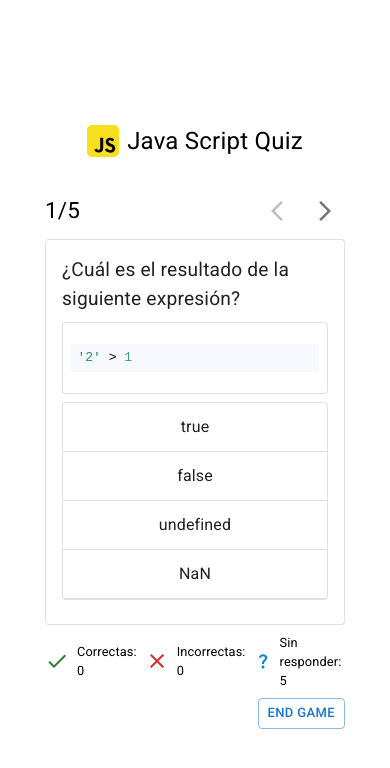
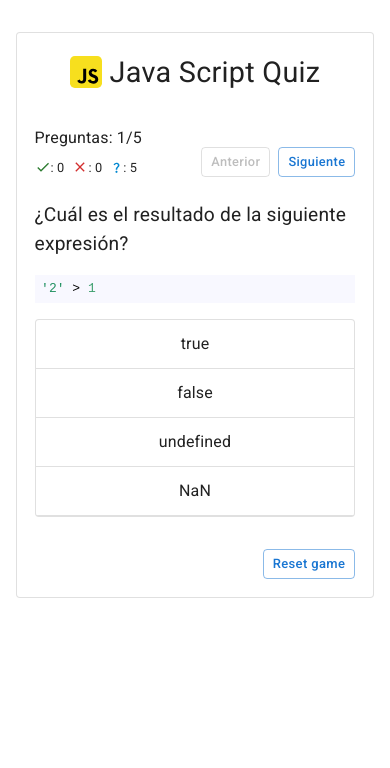
Before and after one commit to roisnelgithub/javascript-quiz, a React (Vite) app: page / in a window 390 px wide. Both pictures are taken after a click on the button "¡COMENZAR!". Shown: the top 768 px of the page. Built offline with nearby package versions, Linux system fonts and the light colour scheme.

Commit message:
Improved UI and added responsive design.

```diff
--- a/src/App.tsx
+++ b/src/App.tsx
@@ -1,28 +1,19 @@
-import { Container, Stack } from "@mui/material";
+import { Card, Container, Stack } from "@mui/material";
 import { useQuestionsStore } from "./store/questions";
-import HeaderQuiz from "./components/header/HeaderQuiz";
 import StartScreen from "./screens/start-screen/StartScreen";
 import GameScreen from "./screens/game-screen/GameScreen";
+import HeaderQuiz from "./components/header/HeaderQuiz";
 
 function App() {
   const questions = useQuestionsStore((store) => store.questions);
   return (
-    <Container
-      maxWidth="xs"
-      sx={{
-        display: "flex",
-        flexDirection: "column",
-        placeContent: "center",
-        placeItems: "center",
-        height: "100vh",
-      }}
-    >
-      <Stack direction="column" spacing={3}>
-        <header>
+    <Container maxWidth="xs" sx={{ mt: "2rem" }}>
+      <Card variant="outlined" sx={{ p: { xs: "0.6rem", sm: "1rem" } }}>
+        <Stack direction="column" spacing={2} alignItems={"center"}>
           <HeaderQuiz />
-        </header>
-        <main>{questions.length > 0 ? <GameScreen /> : <StartScreen />}</main>
-      </Stack>
+          {questions.length > 0 ? <GameScreen /> : <StartScreen />}
+        </Stack>
+      </Card>
     </Container>
   );
 }
--- a/src/components/header/HeaderQuiz.tsx
+++ b/src/components/header/HeaderQuiz.tsx
@@ -1,17 +1,12 @@
-import { Stack, Typography } from "@mui/material";
+import { Stack, Typography, useMediaQuery } from "@mui/material";
 import JavaScriptLogo from "../javascript-logo/JavaScriptLogo";
 
 const HeaderQuiz = () => {
+  const matches = useMediaQuery("(min-width:380px)");
   return (
-    <Stack
-      direction="row"
-      spacing={1}
-      justifyContent={"center"}
-      alignContent={"center"}
-      p={1}
-    >
+    <Stack direction="row" spacing={1} p={1}>
       <JavaScriptLogo width={32} height={32} />
-      <Typography fontSize={{ xs: "1.5rem", sm: "1.8rem" }}>
+      <Typography fontSize={matches ? "1.8rem" : "1.7rem"}>
         Java Script Quiz
       </Typography>
     </Stack>
--- a/src/screens/game-screen/GameScreen.tsx
+++ b/src/screens/game-screen/GameScreen.tsx
@@ -1,19 +1,48 @@
-import { Box, Stack } from "@mui/material";
+import { Box, Button, Grid, Stack } from "@mui/material";
 import { useQuestionsStore } from "../../store/questions";
 import Question from "./components/Question";
 import Navigation from "./components/Navigation";
-import Footer from "./components/Footer";
+import Summary from "./components/Summary";
 
 const GameScreen = () => {
   const questions = useQuestionsStore((store) => store.questions);
   const currentQuestion = useQuestionsStore((store) => store.currentQuestion);
+  const resetGame = useQuestionsStore((store) => store.resetGame);
   const question = questions[currentQuestion];
   return (
-    <Box sx={{ width: { xs: "300px", sm: "350px" } }}>
-      <Stack direction="column" spacing={1}>
-        <Navigation />
-        <Question question={question} />
-        <Footer />
+    <Box
+      sx={{
+        width: { xs: "100%" },
+      }}
+    >
+      <Stack direction="column" spacing={2}>
+        <Grid container p={1} rowGap={3}>
+          <Grid item xs={6}>
+            <Summary />
+          </Grid>
+          <Grid item xs={6}>
+            <Stack
+              direction={"column-reverse"}
+              alignItems={"flex-end"}
+              sx={{ height: "100%" }}
+            >
+              <Navigation />
+            </Stack>
+          </Grid>
+          <Grid item xs={12}>
+            <Question question={question} />
+          </Grid>
+        </Grid>
+        <Stack direction={"row"} justifyContent={"flex-end"} p={"0.5rem"}>
+          <Button
+            variant="outlined"
+            onClick={resetGame}
+            size="small"
+            sx={{ maxWidth: "120px", textTransform: "none" }}
+          >
+            Reset game
+          </Button>
+        </Stack>
       </Stack>
     </Box>
   );
--- a/src/screens/game-screen/components/Footer.tsx
+++ /dev/null
@@ -1,36 +0,0 @@
-import { Button, Stack, Typography } from "@mui/material";
-import CloseIcon from "@mui/icons-material/Close";
-import CheckIcon from "@mui/icons-material/Check";
-import QuestionMarkIcon from "@mui/icons-material/QuestionMark";
-import { useQuestionData } from "../../../hooks/useQuestionData";
-import { useQuestionsStore } from "../../../store/questions";
-
-const Footer = () => {
-  const { correct, incorrect, unanswered } = useQuestionData();
-  const resetGame = useQuestionsStore((state) => state.resetGame);
-
-  return (
-    <Stack direction="column" spacing={1}>
-      <Stack direction="row" spacing={1} alignItems={"center"}>
-        <CheckIcon color="success" />
-        <Typography fontSize={"0.8rem"}>Correctas: {correct}</Typography>
-        <CloseIcon color="error" />
-        <Typography fontSize={"0.8rem"}>Incorrectas: {incorrect}</Typography>
-        <QuestionMarkIcon color="info" sx={{ fontSize: "18px" }} />
-        <Typography fontSize={"0.8rem"}>Sin responder: {unanswered}</Typography>
-      </Stack>
-      <Stack direction="row-reverse">
-        <Button
-          variant="outlined"
-          size="small"
-          sx={{ maxWidth: "100px" }}
-          onClick={resetGame}
-        >
-          End Game
-        </Button>
-      </Stack>
-    </Stack>
-  );
-};
-
-export default Footer;
--- a/src/screens/game-screen/components/Navigation.tsx
+++ b/src/screens/game-screen/components/Navigation.tsx
@@ -1,27 +1,42 @@
+import { Button, Stack, useMediaQuery } from "@mui/material";
+import { useQuestionsStore } from "../../../store/questions";
 import { ArrowBackIosNew, ArrowForwardIos } from "@mui/icons-material";
-import { IconButton, Stack, Typography } from "@mui/material";
-import { useQuestionsStore } from "../../../store/questions";
 
 const Navigation = () => {
+  const matches = useMediaQuery("(min-width:380px)");
   const questions = useQuestionsStore((state) => state.questions);
   const currentQuestion = useQuestionsStore((state) => state.currentQuestion);
   const nextQuestion = useQuestionsStore((state) => state.nextQuestion);
   const previousQuestion = useQuestionsStore((state) => state.previousQuestion);
   return (
-    <Stack direction="row" justifyContent="space-between" alignItems={"center"}>
-      <Typography fontSize={"1.4rem"}>
-        {currentQuestion + 1}/{questions.length}
-      </Typography>
+    <Stack direction="row">
       <Stack direction="row" spacing={1}>
-        <IconButton onClick={previousQuestion} disabled={currentQuestion === 0}>
-          <ArrowBackIosNew />
-        </IconButton>
-        <IconButton
+        <Button
+          size="small"
+          variant="outlined"
+          onClick={previousQuestion}
+          disabled={currentQuestion === 0}
+          sx={{
+            textTransform: "none",
+            fontSize: "0.8rem",
+            minWidth: matches ? "64px" : "35px",
+          }}
+        >
+          {matches ? "Anterior" : <ArrowBackIosNew />}
+        </Button>
+        <Button
+          size="small"
+          variant="outlined"
           onClick={nextQuestion}
           disabled={currentQuestion === questions.length - 1}
+          sx={{
+            textTransform: "none",
+            fontSize: "0.8rem",
+            minWidth: matches ? "64px" : "35px",
+          }}
         >
-          <ArrowForwardIos />
-        </IconButton>
+          {matches ? " Siguiente" : <ArrowForwardIos />}
+        </Button>
       </Stack>
     </Stack>
   );
--- a/src/screens/game-screen/components/Question.tsx
+++ b/src/screens/game-screen/components/Question.tsx
@@ -1,6 +1,5 @@
 import {
   Card,
-  CardContent,
   List,
   ListItem,
   ListItemButton,
@@ -35,15 +34,12 @@
   };
 
   return (
-    <Card variant="outlined">
-      <CardContent>
-        <Stack spacing={1}>
+    <Stack spacing={2}>
       <Typography fontSize={"1.2rem"}>{question.question}</Typography>
-          <Card variant="outlined" sx={{ p: "8px" }}>
+
       <SyntaxHighlighter language="javascript" style={docco}>
         {question.code}
       </SyntaxHighlighter>
-          </Card>
       <List disablePadding>
         <Card variant="outlined">
           {question.answers.map((answer, index) => (
@@ -65,8 +61,6 @@
         </Card>
       </List>
     </Stack>
-      </CardContent>
-    </Card>
   );
 };
 
--- /dev/null
+++ b/src/screens/game-screen/components/Summary.tsx
@@ -0,0 +1,36 @@
+import { Stack, Typography } from "@mui/material";
+import CloseIcon from "@mui/icons-material/Close";
+import CheckIcon from "@mui/icons-material/Check";
+import QuestionMarkIcon from "@mui/icons-material/QuestionMark";
+import { useQuestionData } from "../../../hooks/useQuestionData";
+import { useQuestionsStore } from "../../../store/questions";
+
+const Summary = () => {
+  const { correct, incorrect, unanswered } = useQuestionData();
+  const questions = useQuestionsStore((state) => state.questions);
+  const currentQuestion = useQuestionsStore((state) => state.currentQuestion);
+
+  return (
+    <Stack direction="column" spacing={1}>
+      <Typography fontSize={"1rem"}>
+        Preguntas: {currentQuestion + 1}/{questions.length}
+      </Typography>
+      <Stack direction="row" spacing={1}>
+        <Stack direction="row" alignItems={"center"}>
+          <CheckIcon color="success" fontSize="inherit" />
+          <Typography fontSize={"0.8rem"}>: {correct}</Typography>
+        </Stack>
+        <Stack direction="row" alignItems={"center"}>
+          <CloseIcon color="error" fontSize="inherit" />
+          <Typography fontSize={"0.8rem"}>: {incorrect}</Typography>
+        </Stack>
+        <Stack direction="row" alignItems={"center"}>
+          <QuestionMarkIcon color="info" sx={{ fontSize: "13px" }} />
+          <Typography fontSize={"0.8rem"}>: {unanswered}</Typography>
+        </Stack>
+      </Stack>
+    </Stack>
+  );
+};
+
+export default Summary;
--- a/src/screens/start-screen/StartScreen.tsx
+++ b/src/screens/start-screen/StartScreen.tsx
@@ -32,18 +32,18 @@
     <Stack
       direction="column"
       alignItems={"center"}
-      spacing={2}
+      spacing={3}
       sx={{ width: { xs: "230px", sm: "300px" } }}
     >
       <FormControl fullWidth>
         <InputLabel id="demo-simple-select" size="normal">
-          Amount of questions
+          Cantidad de preguntas
         </InputLabel>
         <Select
           labelId="demo-simple-select"
           id="demo-simple-select"
           value={amountQuestions}
-          label="Amount of questions"
+          label="Cantidad de preguntas"
           fullWidth
           size="small"
           onChange={handleSelectAmountQuestion}
@@ -51,19 +51,19 @@
           <MenuItem value={5}>
             <Stack direction="row" spacing={1}>
               <SentimentVerySatisfiedIcon />
-              <Typography>Standard (5)</Typography>
+              <Typography>Fácil (5)</Typography>
             </Stack>
           </MenuItem>
           <MenuItem value={10}>
             <Stack direction="row" spacing={1}>
               <SentimentNeutralIcon />
-              <Typography>Moderate (10)</Typography>
+              <Typography>Moderado (10)</Typography>
             </Stack>
           </MenuItem>
           <MenuItem value={15}>
             <Stack direction="row" spacing={1}>
               <SickIcon />
-              <Typography>Hard (15)</Typography>
+              <Typography>Difícil (15)</Typography>
             </Stack>
           </MenuItem>
         </Select>
```
Lines whose indentation alone changed are shown as unchanged.
